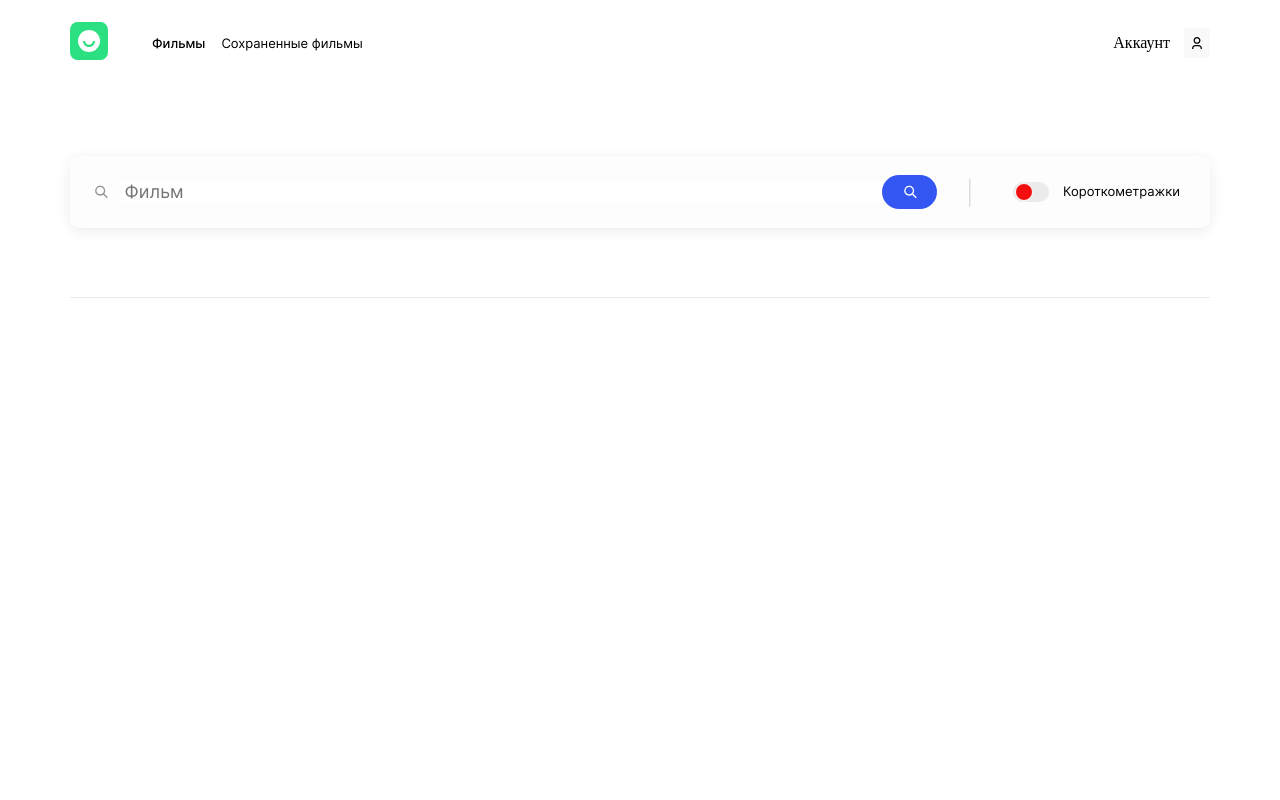
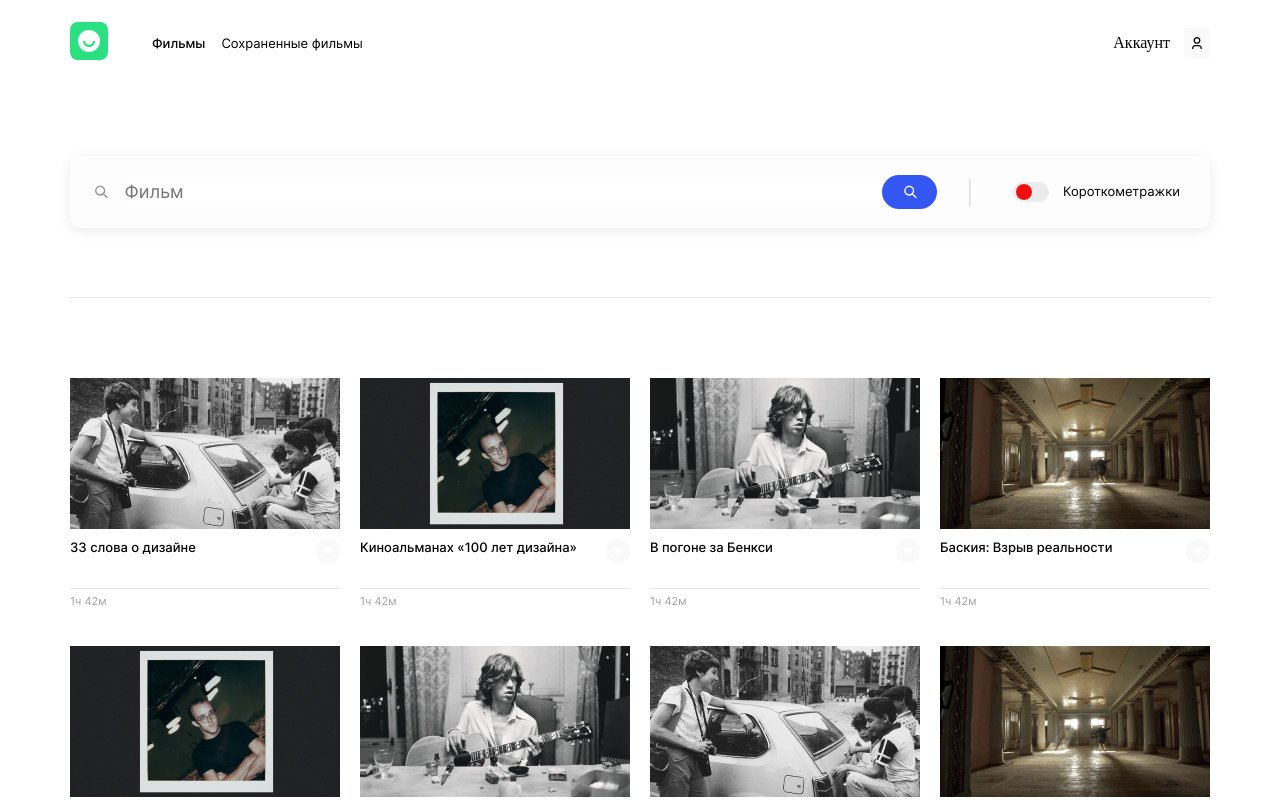
Before and after one commit to h1ze/movies-explorer-frontend, a React (Create React App) app: page /movies in a window 1280 px wide. Shown: the top 800 px of the page. Built offline with nearby package versions, Linux system fonts and the light colour scheme.

Commit message:
feat: создать стили MoviesCard & MoviesCardList

```diff
--- a/src/components/MoviesCard/MoviesCard.css
+++ b/src/components/MoviesCard/MoviesCard.css
@@ -0,0 +1,52 @@
+.item {
+  display: grid;
+  grid-template-rows: 151px 59px 20px;
+}
+
+.item__image {
+  object-fit: cover;
+  width: 100%;
+  height: 100%;
+}
+
+.item__panel {
+  margin-bottom: 25px;
+  padding-top: 10px;
+  display: flex;
+  justify-content: space-between;
+}
+
+.item__title {
+  margin: 0;
+  font-family: 'Inter', 'Arial', sans-serif;
+  font-style: normal;
+  font-weight: 500;
+  font-size: 13px;
+  line-height: 16px;
+}
+
+.item__button-like {
+  width: 24px;
+  height: 24px;
+  border-radius: 36px;
+  border: none;
+  background: url('../../images/like.svg') no-repeat center #f9f9f9;
+}
+
+.item__button-like_active {
+  background-image: url('../../images/like_active.svg');
+}
+
+.item__duration {
+  padding-top: 6px;
+  border-top: 1px solid #e8e8e8;
+  font-family: 'Inter', 'Arial', sans-serif;
+  font-style: normal;
+  font-weight: 400;
+  font-size: 11px;
+  line-height: 13px;
+  display: flex;
+  align-items: center;
+
+  color: #a0a0a0;
+}
--- a/src/components/MoviesCard/MoviesCard.jsx
+++ b/src/components/MoviesCard/MoviesCard.jsx
@@ -1,12 +1,13 @@
 import React, { useState } from 'react';
+import './MoviesCard.css';
 
 const MoviesCard = ({ card }) => {
   const [isLiked, setIsLiked] = useState(false);
   const likeClickHandler = () => {
     setIsLiked(!isLiked);
   };
-  const cardLikeButtonClassName = `element__button-like ${
-    isLiked && 'element__button-like_active'
+  const cardLikeButtonClassName = `item__button-like ${
+    isLiked && 'item__button-like_active'
   }`;
 
   return (
--- a/src/components/MoviesCardList/MoviesCardList.css
+++ b/src/components/MoviesCardList/MoviesCardList.css
@@ -8,6 +8,7 @@
   list-style: none;
   display: grid;
   grid-template-columns: repeat(auto-fit, 270px);
+  grid-template-rows: repeat(auto-fit, 230px);
   column-gap: 20px;
   row-gap: 38px;
 }
--- a/src/components/MoviesCardList/MoviesCardList.jsx
+++ b/src/components/MoviesCardList/MoviesCardList.jsx
@@ -1,11 +1,15 @@
 import React from 'react';
+import movies from '../../utils/movies';
+import MoviesCard from '../MoviesCard/MoviesCard';
 import('./MoviesCardList.css');
 
 const MoviesCardList = () => {
   return (
     <section className="movies-cards">
       <ul className="movies-cards__list">
-        <li className="movies-cards__item"></li>
+        {movies.map((card) => {
+          return <MoviesCard card={card} />;
+        })}
       </ul>
     </section>
   );
--- a/src/utils/movies.js
+++ b/src/utils/movies.js
@@ -4,55 +4,57 @@ import img3 from '../images/Бэнкси.png';
 import img4 from '../images/Баския.png';
 
 const movies = [
-  { id: 1, link: img1, title: '33 слова о дизайне', duration: '1ч 42м' },
+  { id: 1, link: img1, name: '33 слова о дизайне', duration: '1ч 42м' },
   {
     id: 2,
     link: img2,
-    title: 'Киноальманах «100 лет дизайна»',
+    name: 'Киноальманах «100 лет дизайна»',
     duration: '1ч 42м',
   },
   {
     id: 3,
     link: img3,
-    title: 'В погоне за Бенкси',
+    name: 'В погоне за Бенкси',
     duration: '1ч 42м',
   },
-  { id: 4, link: img3, title: 'Баския: Взрыв реальности', duration: '1ч 42м' },
+  { id: 4, link: img4, name: 'Баския: Взрыв реальности', duration: '1ч 42м' },
   {
     id: 5,
     link: img2,
-    title: 'Киноальманах «100 лет дизайна»',
+    name: 'Киноальманах «100 лет дизайна»',
     duration: '1ч 42м',
   },
   {
     id: 6,
     link: img3,
-    title: 'В погоне за Бенкси',
+    name: 'В погоне за Бенкси',
     duration: '1ч 42м',
   },
-  { id: 7, link: img1, title: '33 слова о дизайне', duration: '1ч 42м' },
-  { id: 8, link: img3, title: 'Баския: Взрыв реальности', duration: '1ч 42м' },
-  { id: 9, link: img3, title: 'Баския: Взрыв реальности', duration: '1ч 42м' },
+  { id: 7, link: img1, name: '33 слова о дизайне', duration: '1ч 42м' },
+  { id: 8, link: img4, name: 'Баския: Взрыв реальности', duration: '1ч 42м' },
+  { id: 9, link: img4, name: 'Баския: Взрыв реальности', duration: '1ч 42м' },
   {
     id: 10,
     link: img3,
-    title: 'В погоне за Бенкси',
+    name: 'В погоне за Бенкси',
     duration: '1ч 42м',
   },
   {
     id: 11,
     link: img3,
-    title: 'В погоне за Бенкси',
+    name: 'В погоне за Бенкси',
     duration: '1ч 42м',
   },
-  { id: 12, link: img1, title: '33 слова о дизайне', duration: '1ч 42м' },
-  { id: 13, link: img3, title: 'Баския: Взрыв реальности', duration: '1ч 42м' },
-  { id: 14, link: img1, title: '33 слова о дизайне', duration: '1ч 42м' },
+  { id: 12, link: img1, name: '33 слова о дизайне', duration: '1ч 42м' },
+  { id: 13, link: img4, name: 'Баския: Взрыв реальности', duration: '1ч 42м' },
+  { id: 14, link: img1, name: '33 слова о дизайне', duration: '1ч 42м' },
   {
     id: 15,
     link: img2,
-    title: 'Киноальманах «100 лет дизайна»',
+    name: 'Киноальманах «100 лет дизайна»',
     duration: '1ч 42м',
   },
-  { id: 16, link: img3, title: 'Баския: Взрыв реальности', duration: '1ч 42м' },
+  { id: 16, link: img4, name: 'Баския: Взрыв реальности', duration: '1ч 42м' },
 ];
+
+export default movies;
```
Also changed, not shown: src/images/like_active.svg.
